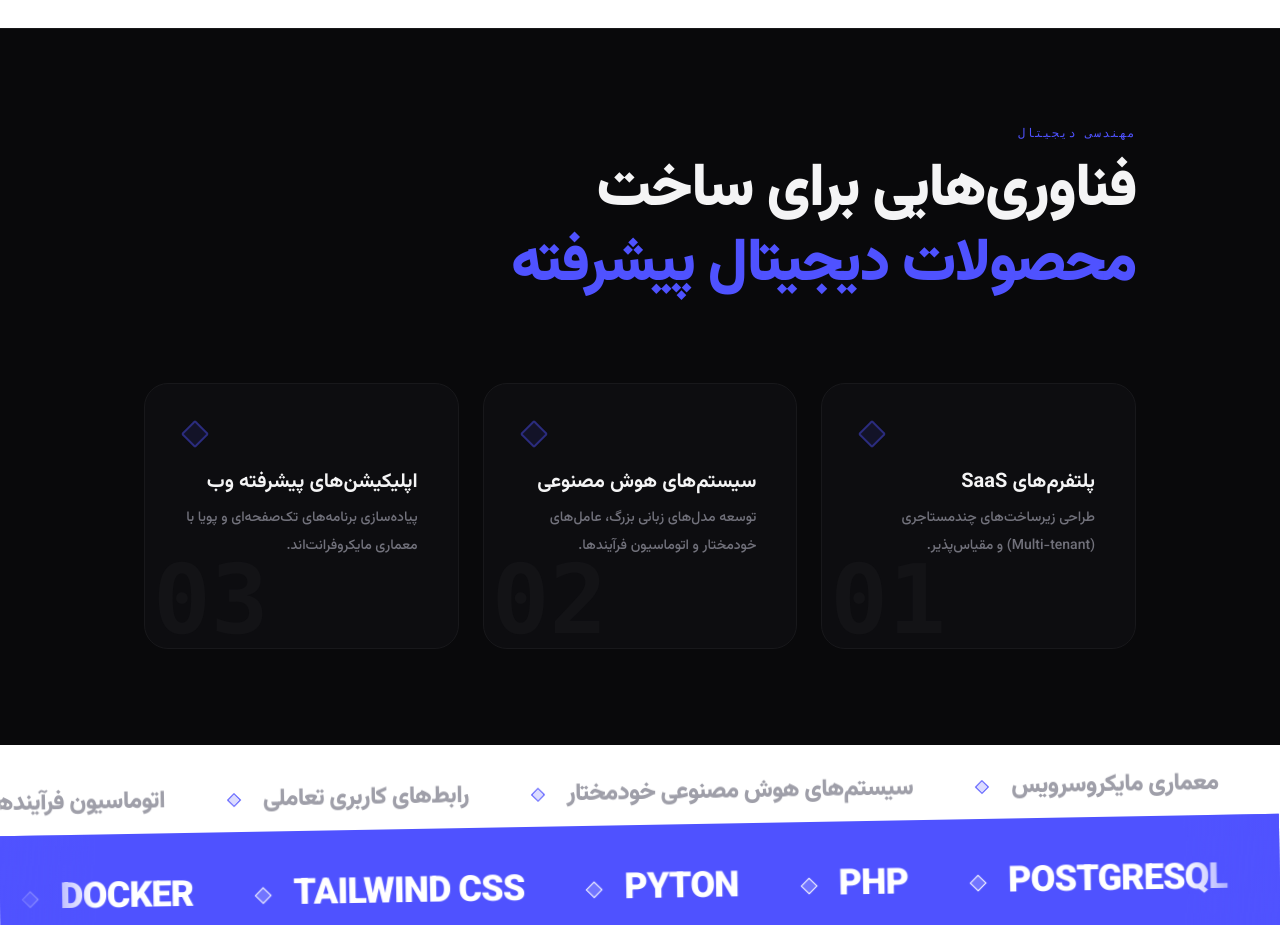
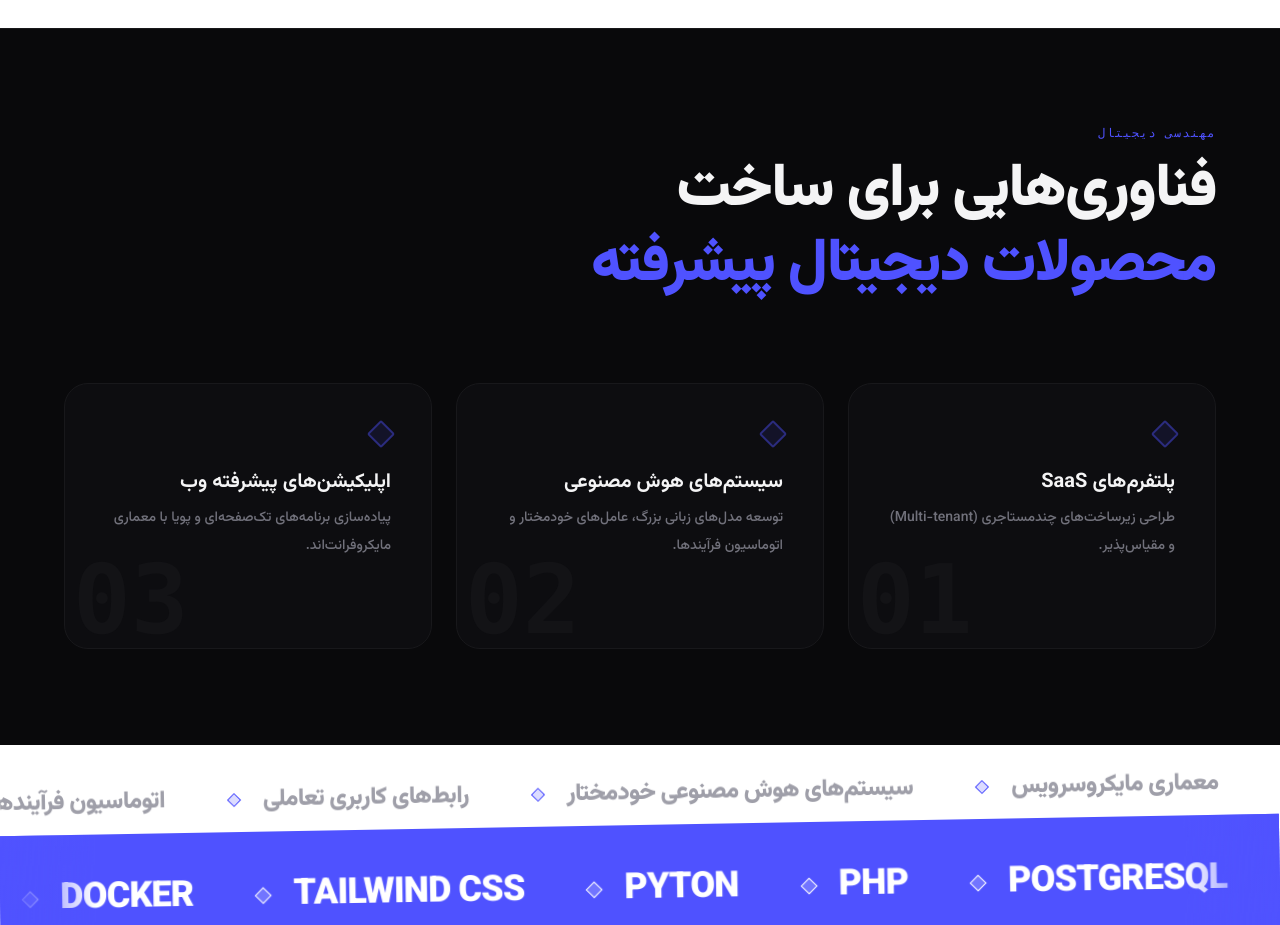
Before and after one commit to EhsaNik1996/tarsim-front, a Next.js app: page / in a window 1280 px wide. Shown: the part 1820-2745 px from the top of the page. Built offline with nearby package versions, Linux system fonts and the light colour scheme.

Commit message:
fix: fix all last bugs in digitalEngeering component

```diff
--- a/app/components/DigitalEngineering.tsx
+++ b/app/components/DigitalEngineering.tsx
@@ -22,17 +22,27 @@ const engineeringAreas = [
 
 export default function DigitalEngineering() {
   const detailVariants: Variants = {
-    initial: { opacity: 0, y: 15 },
+    initial: { opacity: 0, x: 0, y: 15 },
     hover: {
       opacity: 1,
+      x: -10,
       y: 0,
-      transition: { duration: 0.3, ease: "easeOut" },
+      transition: { duration: 0.4, ease: [0.22, 1, 0.36, 1] },
+    },
+  };
+
+  const iconVariants: Variants = {
+    initial: { x: 0, rotate: 45 },
+    hover: {
+      x: 10,
+      rotate: 135,
+      transition: { duration: 0.45, ease: [0.22, 1, 0.36, 1] },
     },
   };
 
   return (
     <section className="relative overflow-hidden border-t border-zinc-900 bg-[#09090b] py-16 text-white md:py-24 mt-16">
-      <div className="px-6 text-right md:px-36" dir="rtl">
+      <div className="text-right px-6 md:px-16" dir="rtl">
         <div className="mb-14 grid grid-cols-1 items-end gap-8 md:mb-20 lg:grid-cols-12">
           <div className="lg:col-span-8">
             <span className="mb-3 block text-xs font-mono tracking-widest text-electric-blue">
@@ -55,6 +65,7 @@ export default function DigitalEngineering() {
               className="group relative flex min-h-65 cursor-none flex-col justify-between overflow-hidden rounded-3xl border border-zinc-900 bg-[#0d0d10] p-8 text-right md:p-10"
             >
               <div className="pointer-events-none absolute inset-0 z-20 rounded-3xl border border-transparent transition-all duration-500 group-hover:border-electric-blue" />
+              <div className="pointer-events-none absolute bottom-0 left-1/2 z-30 h-0.75 w-0 -translate-x-1/2 rounded-full bg-electric-blue transition-[width] duration-500 ease-out group-hover:w-40" />
               <div className="pointer-events-none absolute inset-0 bg-[radial-gradient(circle_at_top_right,var(--tw-gradient-stops))] from-electric-blue/4 via-transparent to-transparent opacity-0 transition-opacity duration-700 group-hover:opacity-100" />
 
               <div className="pointer-events-none absolute bottom-0 left-2 z-0 select-none font-mono text-8xl leading-none font-black text-[#131316] transition-colors duration-500 group-hover:text-electric-blue/10" dir="ltr">
@@ -62,7 +73,10 @@ export default function DigitalEngineering() {
               </div>
 
               <div className="relative z-10 space-y-6">
-                <div className="mr-auto ml-0 size-5 rotate-45 rounded-xs border-2 border-electric-blue/40 bg-electric-blue/10 transition-colors duration-500 group-hover:border-electric-blue group-hover:bg-electric-blue" />
+                <motion.div
+                  variants={iconVariants}
+                  className="ml-auto mr-0 size-5 rounded-xs border-2 border-electric-blue/40 bg-electric-blue/10 transition-colors duration-500 group-hover:border-electric-blue group-hover:bg-electric-blue"
+                />
                 <div className="space-y-2">
                   <h3 className="text-xl font-bold text-zinc-100 transition-colors duration-300 group-hover:text-electric-blue">
                     {item.title}
```
